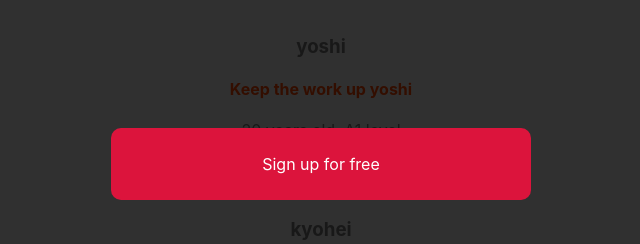
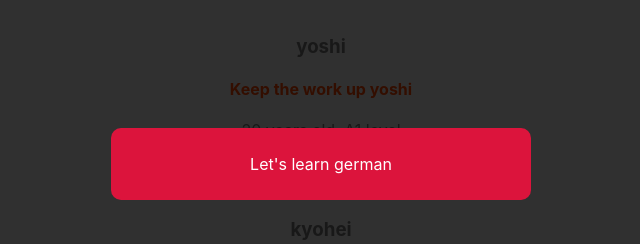
Before and after one commit to GuisseMaabo/Learning-germanIkigai, a Svelte app: page / in a window 1280 px wide. Shown: the top 244 px of the page, without its empty margins (319-959 px from the left). Built offline with nearby package versions, Linux system fonts and the light colour scheme.

Commit message:
exporting the message content by its props

```diff
--- a/src/App.svelte
+++ b/src/App.svelte
@@ -13,7 +13,7 @@
 	 }
 
 </script>
-<Modal/>
+<Modal message="Let's learn german"/>
 <main>
 	{#each students as student}
 	<div>
--- a/src/Modal.svelte
+++ b/src/Modal.svelte
@@ -1,12 +1,13 @@
 <script>
 let showModal = true;
-let isOpen = true;
+export let isOpen = true;
+export let message;
 </script>
 
 {#if showModal}
 <div class="backdrop" class:open={isOpen}>
     <div class="modal-content">
-        <p> Sign up for free </p>
+        <p> { message }</p>
     </div>
 </div>
 {/if}
```
